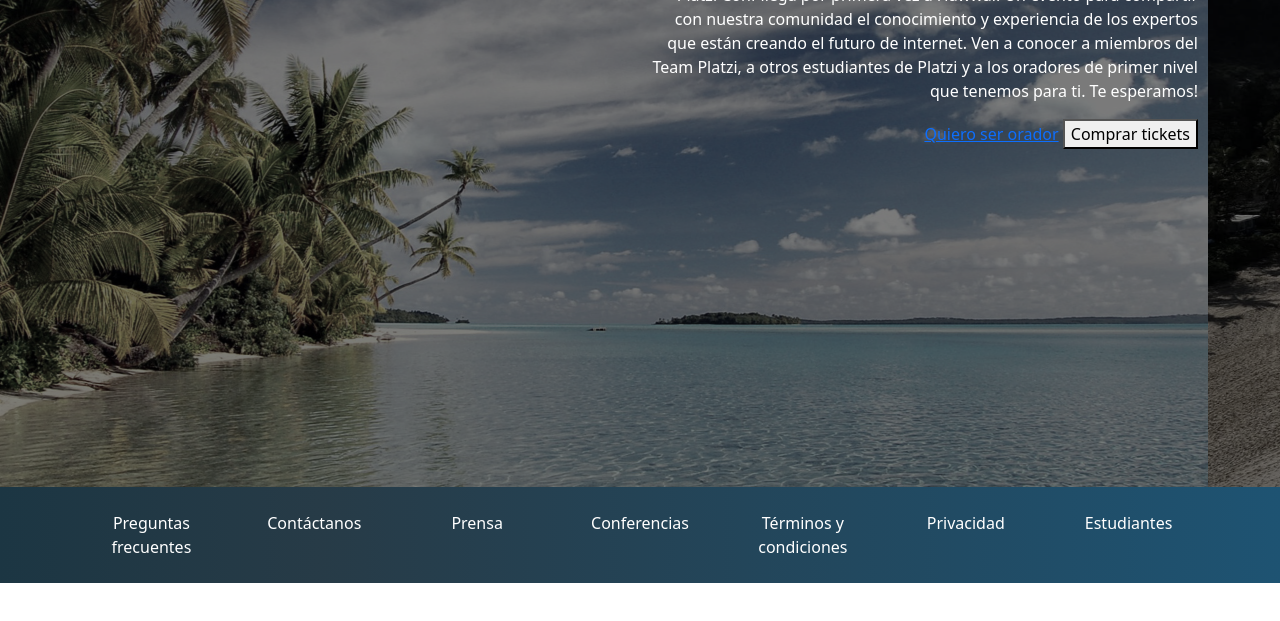
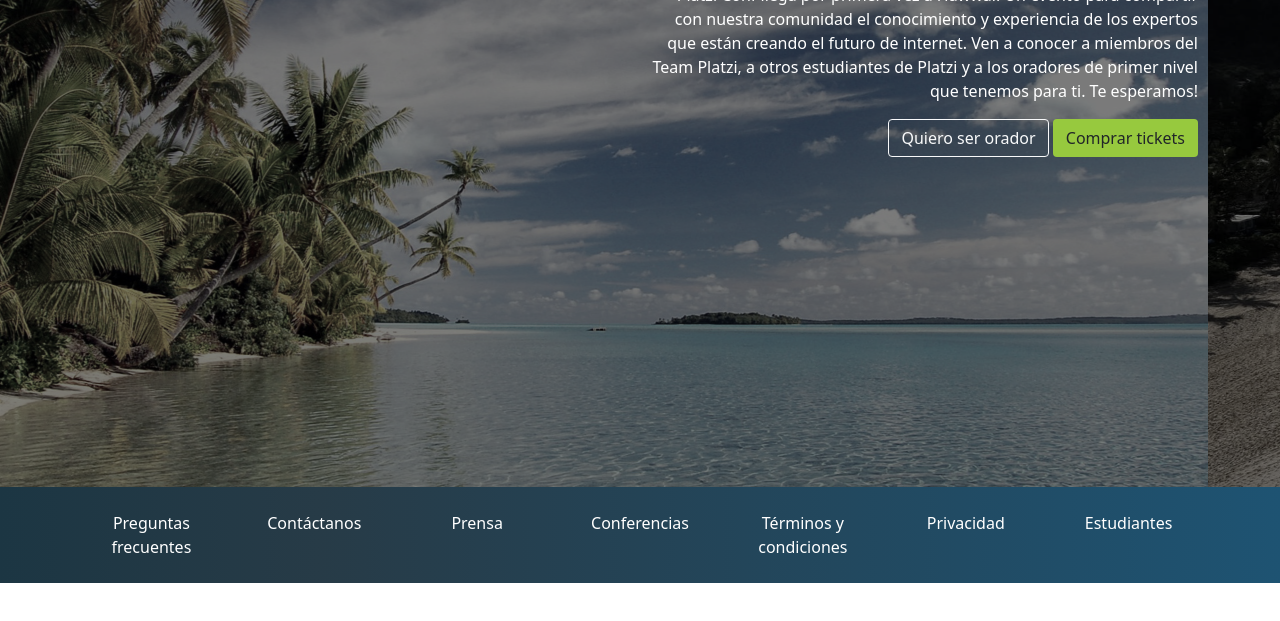
Before and after one commit to vcrolack/platziConf, a plain HTML site: page index.html in a window 1280 px wide. Shown: the part 129-750 px from the top of the page. Drawn offline with nearby package versions, Linux system fonts and the light colour scheme.

Commit message:
Buttons ready

```diff
--- a/index.css
+++ b/index.css
@@ -1,7 +1,13 @@
 .text-platzi {
   color: #97c93e !important;
 }
-
+.btn-platzi {
+  background-color: #97c93e !important;
+  color: white;
+}
+.btn-platzi:hover {
+  background-color: #82ad36 !important;
+}
 #header img {
   width: 80px;
 }
@@ -10,7 +16,6 @@
   object-fit: cover;
   filter: grayscale(70%);
 }
-
 #carousel {
   position: relative;
 }
--- a/index.html
+++ b/index.html
@@ -79,8 +79,8 @@
                   <h1>Platzi Conf Hawaii</h1>
                   <p class="d-none d-md-block">Platzi Conf llega por primera vez a Hawwai! Un evento para compartir con nuestra comunidad el conocimiento y experiencia de los expertos que están creando el futuro de internet. Ven a conocer a miembros del Team Platzi, a otros estudiantes de Platzi y a los oradores de primer nivel que tenemos para ti. Te esperamos!
                   </p>
-                  <a href="#">Quiero ser orador</a>
-                  <button type="button">Comprar tickets</button>
+                  <a href="#" class="btn btn-outline-light">Quiero ser orador</a>
+                  <button type="button" class="btn btn-platzi">Comprar tickets</button>
                 </div>
               </div>
             </div>
```
